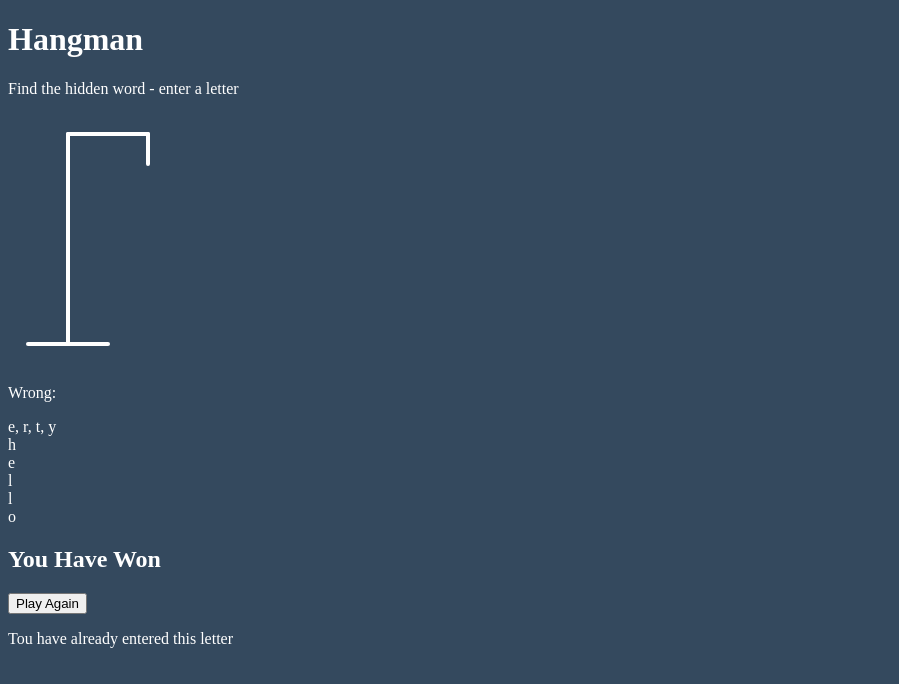
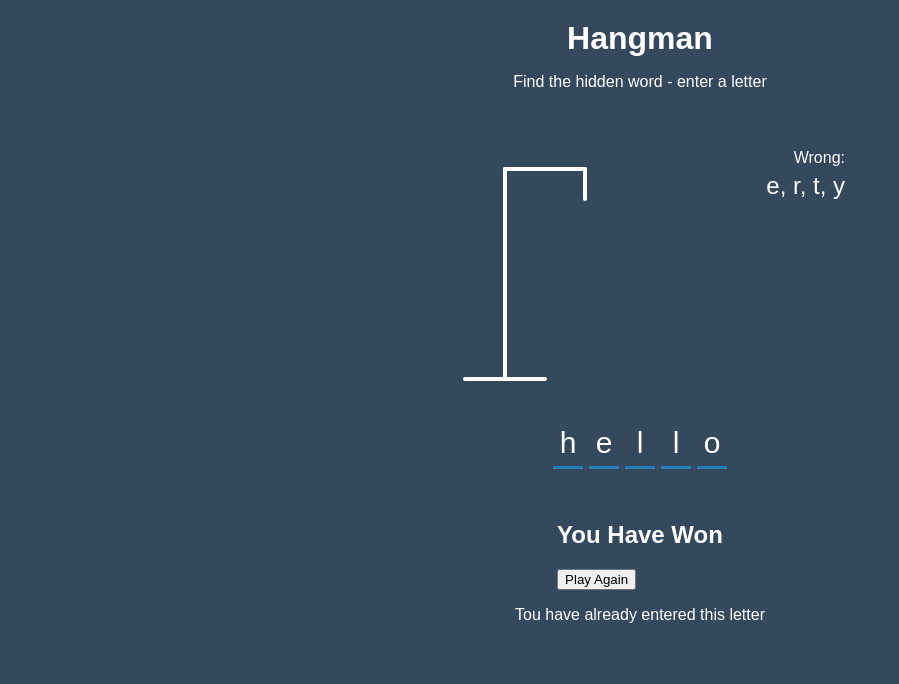
Before and after one commit to Done83/bd-hangman, a plain HTML site: page index.html in a window 1280 px wide. Shown: the whole page, without its empty margins (0-899 px from the left). Drawn offline with Linux system fonts and the light colour scheme.

Commit message:
Style for worng letter and letter container completed

```diff
--- a/index.html
+++ b/index.html
@@ -35,11 +35,11 @@
         </div>
       </div>
       <div class="word" id="word">
-        <div class="word">h</div>
-        <div class="word">e</div>
-        <div class="word">l</div>
-        <div class="word">l</div>
-        <div class="word">o</div>
+        <div class="letter">h</div>
+        <div class="letter">e</div>
+        <div class="letter">l</div>
+        <div class="letter">l</div>
+        <div class="letter">o</div>
       </div>
     </div>
     <!-- Container for final messsages -->
--- a/style.css
+++ b/style.css
@@ -1,6 +1,29 @@
+* {
+  box-sizing: border-box;
+}
+
 body {
   background-color: #34495e;
   color: #fff;
+  font-family: Arial, Helvetica, sans-serif;
+  display: flex;
+  flex-direction: column;
+  align-items: center;
+  height: 80vh;
+  margin: 0;
+  overflow: hidden;
+}
+
+h1 {
+  margin: 20px 0 0;
+}
+
+.game-container {
+  padding: 20px 30px;
+  position: relative;
+  margin: auto;
+  height: 350px;
+  width: 450px;
 }
 
 .figure-container {
@@ -13,3 +36,39 @@ body {
 .figure-part {
   display: none;
 }
+
+.wrong-letters-container {
+  position: absolute;
+  top: 20px;
+  right: 20px;
+  display: flex;
+  flex-direction: column;
+  text-align: right;
+}
+
+.wrong-letters-container p {
+  margin: 0 0 5px;
+}
+
+.wrong-letters-container span {
+  font-size: 24px;
+}
+
+.word {
+  display: flex;
+  position: absolute;
+  bottom: 10px;
+  left: 50%;
+  transform: translateX(-50%);
+}
+
+.letter {
+  border-bottom: 3px solid #2980B9;
+  display: inline-flex;
+  font-size: 30px;
+  align-items: center;
+  justify-content: center;
+  margin: 0 3px;
+  height: 50px;
+  width: 30px;
+}
```
